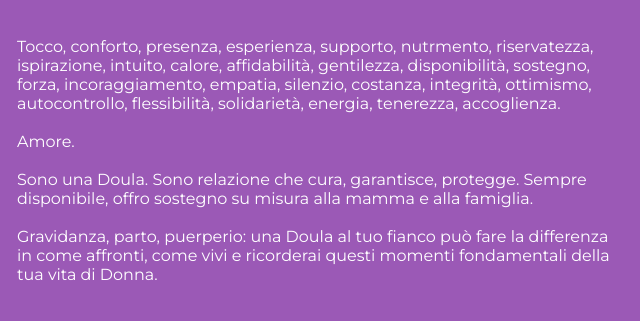
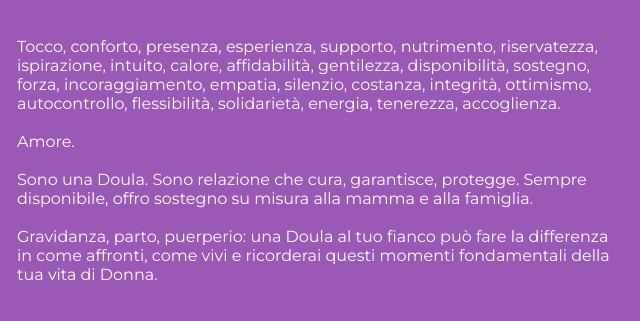
Before and after one commit to brugnara/web-ile, a plain HTML site: page index.html in a window 1280 px wide. Shown: the part 566-887 px from the top of the page, 623-1263 px from the left. Drawn offline with Linux system fonts and the light colour scheme; some icons are missing.

Commit message:
new description

```diff
--- a/index.html
+++ b/index.html
@@ -37,7 +37,7 @@
             <img src="images/portrait.jpg" class="portrait" alt="Portrait" />
         </div>
         <div class="column right"><h1>Ciao.</h1><h2>Sono Ilenia.</h2>
-            <p>Tocco, conforto, presenza, esperienza, supporto, nutrmento, riservatezza,
+            <p>Tocco, conforto, presenza, esperienza, supporto, nutrimento, riservatezza,
 ispirazione, intuito, calore, affidabilità, gentilezza, disponibilità,
 sostegno, forza, incoraggiamento, empatia, silenzio, costanza, integrità,
 ottimismo, autocontrollo, flessibilità, solidarietà, energia, tenerezza,
```
